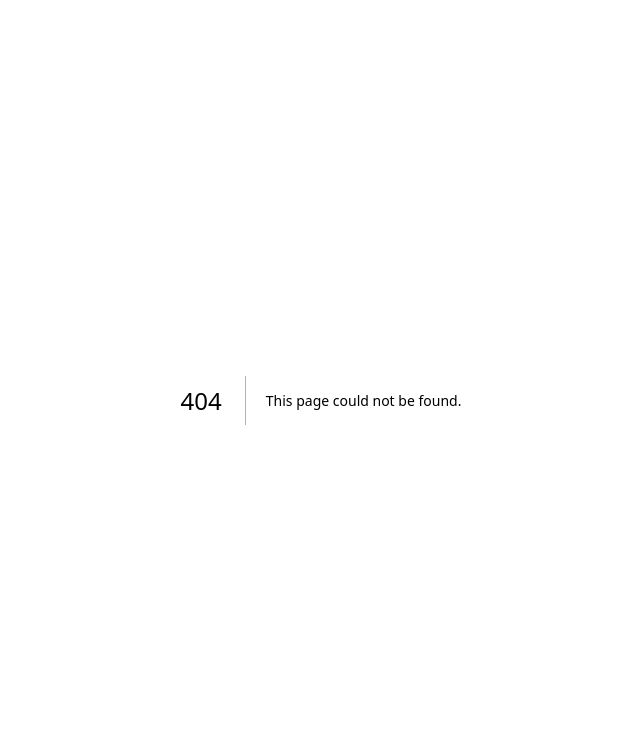
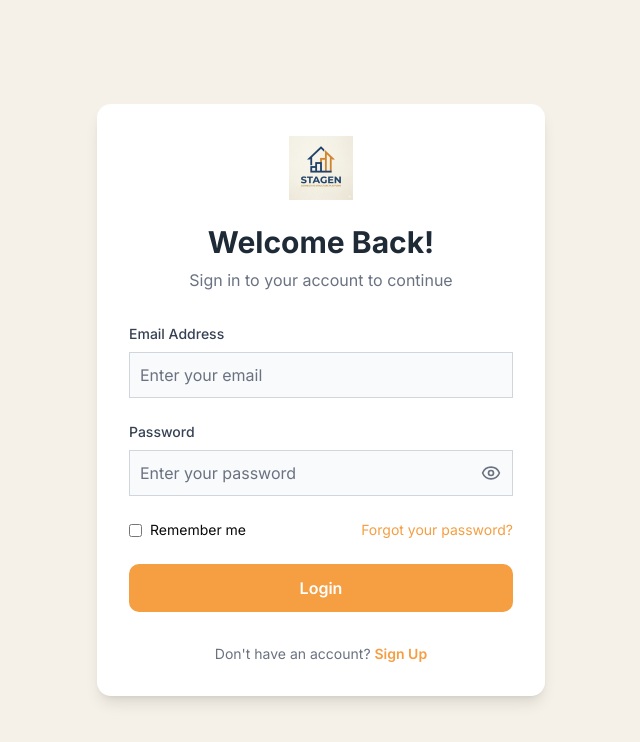
Before and after one commit to anuradha-harshana/stagen, a Next.js app: page /login in a window 1280 px wide. Before the commit this address had no page. Shown: the top 742 px of the page, without its empty margins (319-959 px from the left). Built offline with nearby package versions, Linux system fonts and the light colour scheme.

Commit message:
Login page UI

```diff
--- /dev/null
+++ b/app/login/page.tsx
@@ -0,0 +1,10 @@
+ import LoginForm from '@/components/ui/LoginForm'
+function LoginPage() {
+  return (
+    <div>
+      <LoginForm />
+    </div>
+  )
+}
+
+export default LoginPage
--- /dev/null
+++ b/components/ui/LoginForm.tsx
@@ -0,0 +1,89 @@
+"use client";
+
+import { useState } from "react";
+import Image from "next/image";
+import { Eye, EyeOff } from "lucide-react";
+
+function LoginForm() {
+    const [showPassword, setShowPassword] = useState(false);
+
+  return (
+    <div className="min-h-screen bg-[#F5F1E8] flex items-center justify-center px-4">
+        <div className="w-full max-w-md bg-white rounded-xl shadow-lg p-8">
+            <div className="flex justify-center mb-6">
+                <div className="w-16 h-16 rounded-lg bg-[#1F2A37] flex items-center justify-center">
+                    <Image src="/logo.jpg" alt="Logo" width={64} height={64} />
+                </div>
+            </div>
+            <h1 className="text-3xl font-bold text-center text-[#1F2A37]">
+                Welcome Back!
+            </h1>
+            <p className="text-center text-gray-500 mt-2 mb-8">
+                Sign in to your account to continue
+            </p>
+            <form className="space-y-6">
+                <div>
+                    <label className="block text-sm font-medium text-gray-700 mb-2" htmlFor="email">
+                        Email Address
+                    </label>
+                    <input
+                        type="email"
+                        id="email"
+                        name="email"
+                        className="bg-gray-50 border border-gray-300 text-gray-900 placeholder:text-gray-500 focus:ring-blue-500 focus:border-blue-500 block w-full p-2.5"
+                        placeholder="Enter your email"
+                    />
+                </div>
+                <div>
+                    <label className="block text-sm font-medium text-gray-700 mb-2" htmlFor="password">
+                        Password
+                    </label>
+                    <div className="relative">
+                        <input
+                            type={showPassword ? "text" : "password"}
+                            id="password"
+                            name="password"
+                            className="bg-gray-50 border border-gray-300 text-gray-900 placeholder:text-gray-500 focus:ring-blue-500 focus:border-blue-500 block w-full p-2.5 pr-12"
+                            placeholder="Enter your password"
+                        />
+                        <button
+                            type="button"
+                            onClick={() => setShowPassword((currentValue) => !currentValue)}
+                            className="absolute inset-y-0 right-0 flex items-center px-3 text-gray-500 hover:text-gray-700"
+                            aria-label={showPassword ? "Hide password" : "Show password"}
+                        >
+                            {showPassword ? <EyeOff className="h-5 w-5" aria-hidden="true" /> : <Eye className="h-5 w-5" aria-hidden="true" />}
+                        </button>
+                    </div>
+                </div>
+
+                <div className="flex items-center justify-between text-sm">
+                    <label className="flex items-center gap-2">
+                        <input
+                            type="checkbox"/>
+                        Remember me
+                    </label>
+
+                    <a href="#" className="text-[#F59E42] hover:underline">
+                        Forgot your password?
+                    </a>
+                </div>
+                <button
+                    className="w-full bg-[#F59E42] hover:bg-[#E98B25] text-white font-semibold py-3 rounded-lg transition duration-300"
+                >
+                 Login
+                </button>
+            </form>
+            <p className="text-center text-sm text-gray-500 mt-8">
+                Don't have an account?{" "}
+                <a href="#" className="text-[#F59E42] font-semibold">
+                    Sign Up
+                </a>
+            </p>
+
+        </div>
+    </div>
+  )
+}
+
+export default LoginForm
--- a/package.json
+++ b/package.json
@@ -11,7 +11,7 @@
   "dependencies": {
     "class-variance-authority": "^0.7.1",
     "clsx": "^2.1.1",
-    "lucide-react": "^1.21.0",
+    "lucide-react": "^1.22.0",
     "next": "16.2.9",
     "radix-ui": "^1.6.0",
     "react": "19.2.4",
```
Also changed, not shown: public/logo.jpg (added), 1 other file (tests, documents, lock files or other folders).
